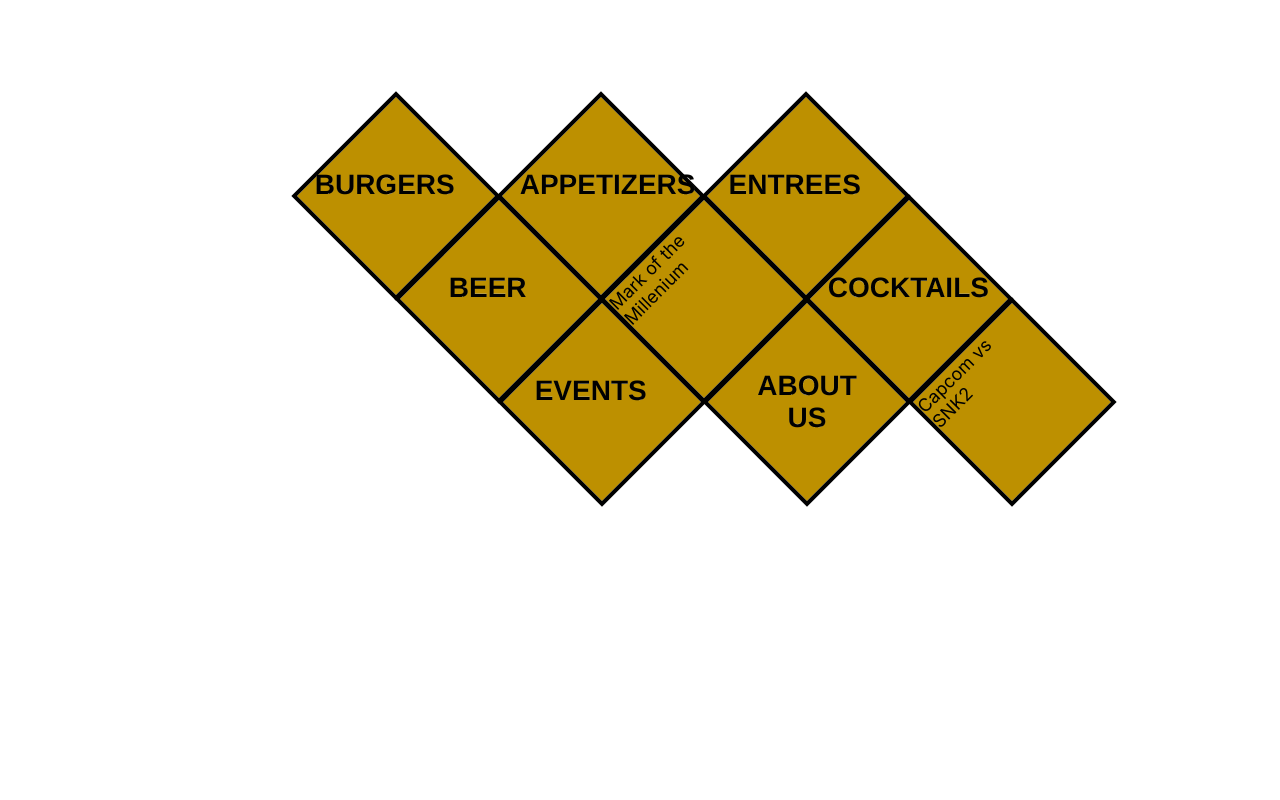
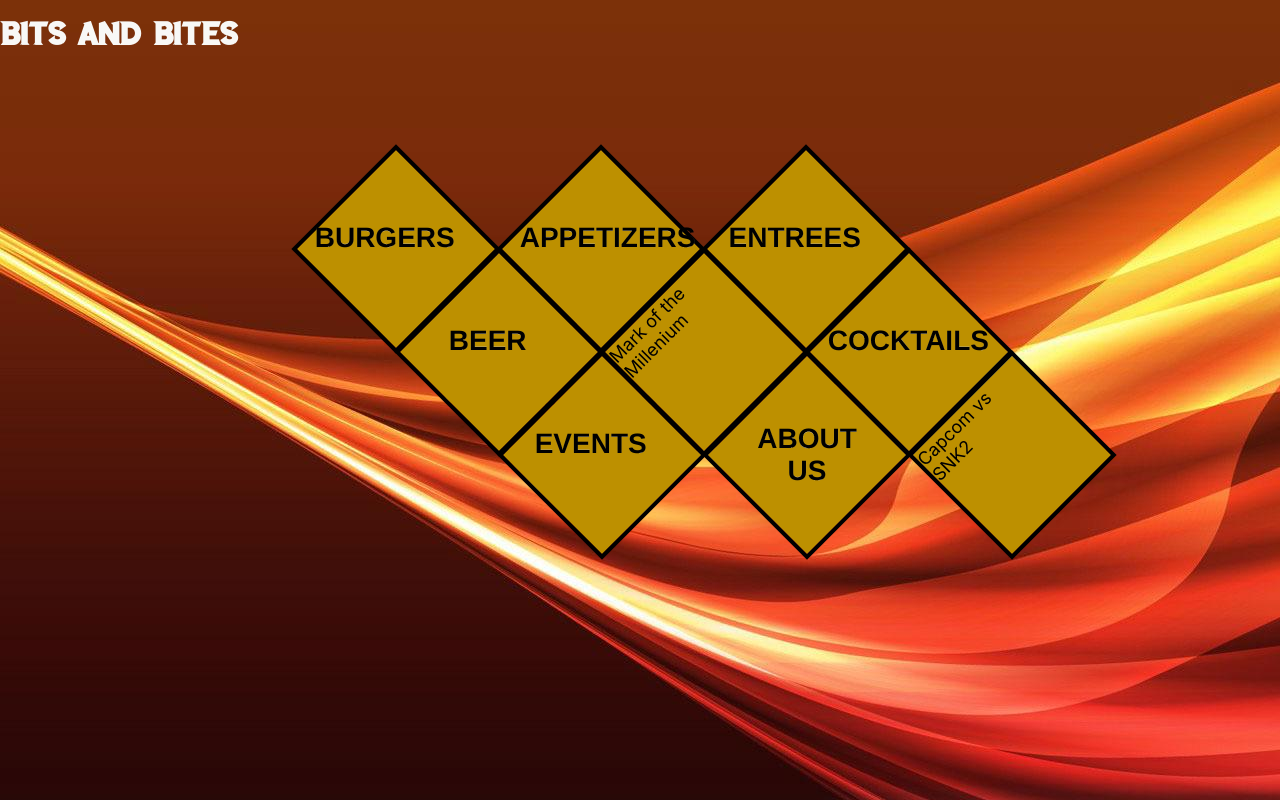
Before and after one commit to soundgear12/snk-menu, a React (Create React App) app: page /home in a window 1280 px wide. Built offline with nearby package versions, Linux system fonts and the light colour scheme.

Commit message:
added title font and background

```diff
--- a/src/App.css
+++ b/src/App.css
@@ -3,8 +3,20 @@
 }
 
 .page {
+  background-image: url(./../public/images/background.jpg);
+   min-height: 100%;
+   min-width: 1024px;
+   width: 100%;
+   height: auto;
+   position: fixed;
+   top: 0;
+   left: 0;
 
+}
 
+.title {
+  font-family: Sea_Gardens;
+  color: #F8F8F6;
 }
 
 .menu {
--- a/src/components/MenuComponent.js
+++ b/src/components/MenuComponent.js
@@ -13,6 +13,7 @@ export default class MenuComponent extends Component {
 
     return (
       <div className='page'>
+        <h1 className='title'>Bits and Bites</h1>
         <div className='menu'>
 
           <div className="row-1">
--- a/src/index.css
+++ b/src/index.css
@@ -11,3 +11,8 @@ code {
   font-family: source-code-pro, Menlo, Monaco, Consolas, 'Courier New',
     monospace;
 }
+
+@font-face {
+  font-family: 'Sea_Gardens';
+  src: local('Sea_Gardens'), url(./fonts/SEA_GARDENS.ttf) format('truetype');
+}
```
Also changed, not shown: public/images/background.jpg (added), src/fonts/SEA_GARDENS.ttf (added).
